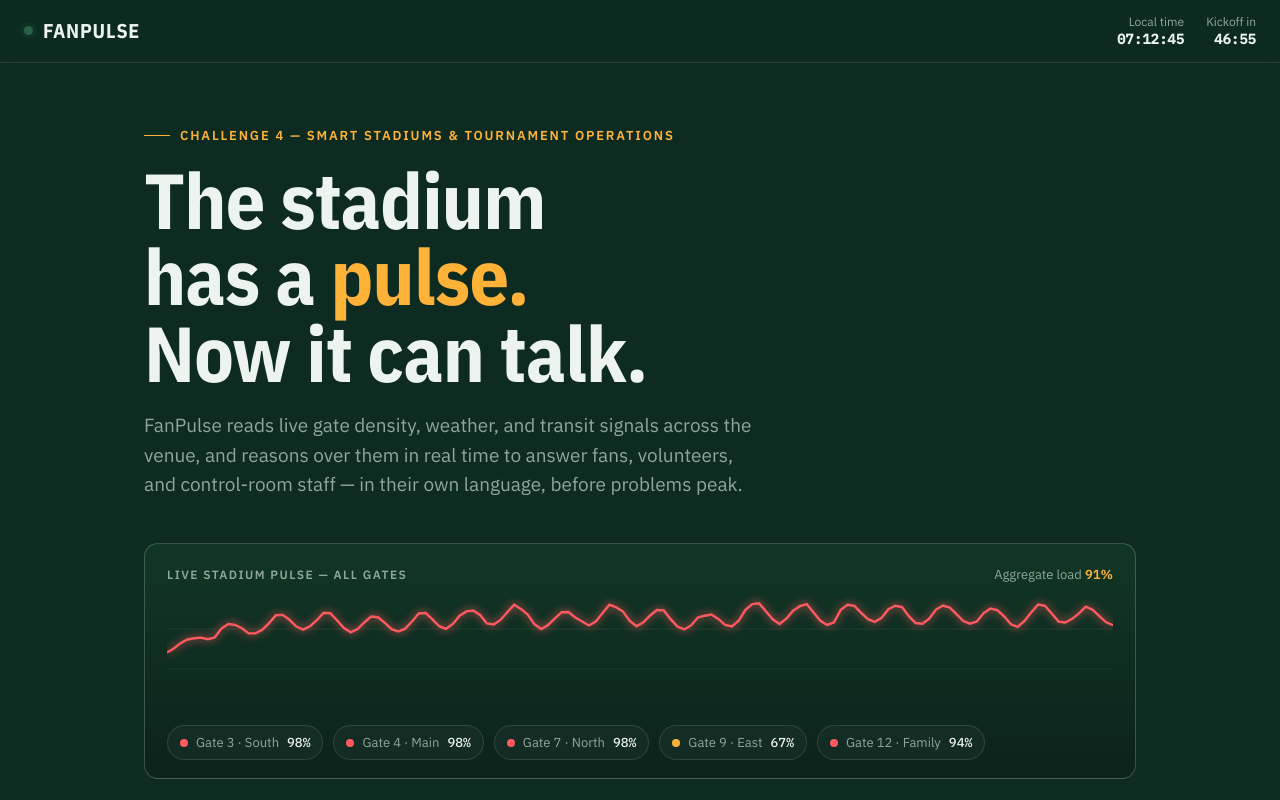
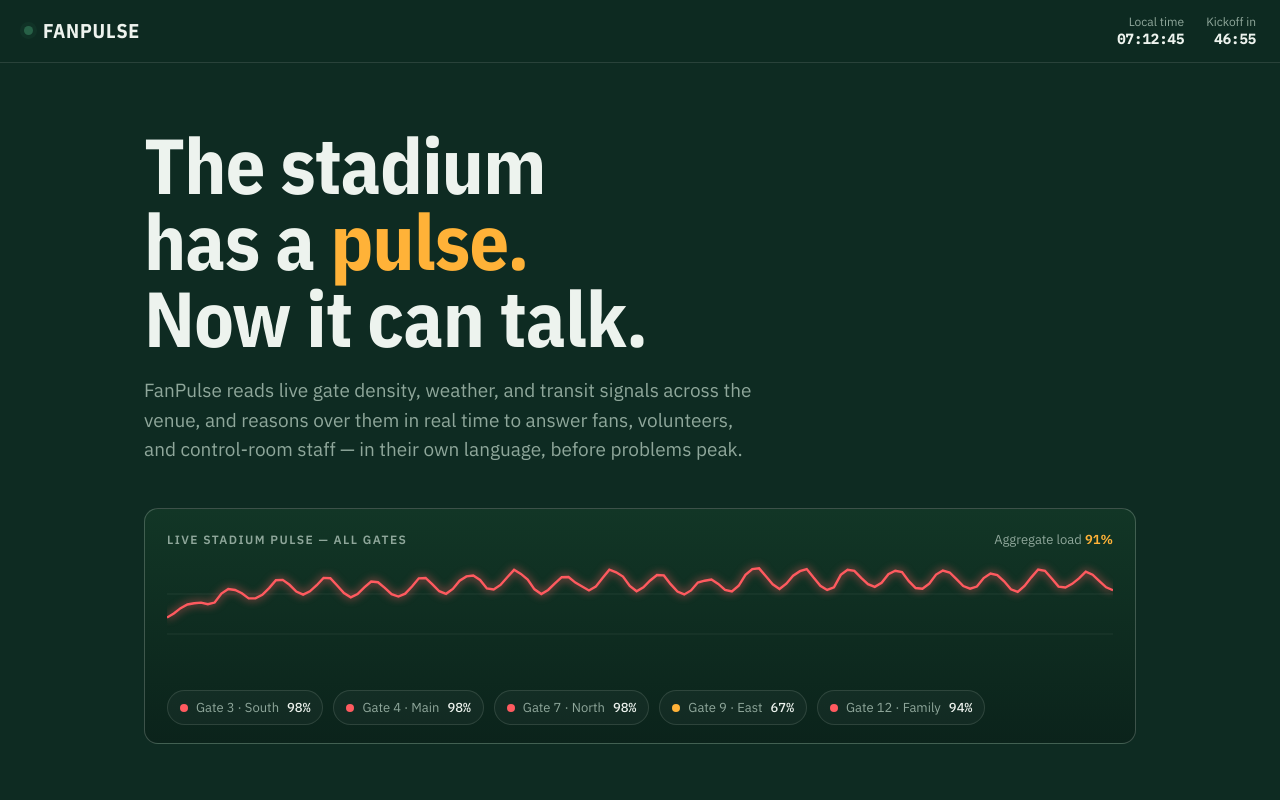
Before and after one commit to WhitehatLaksh/Smart-Stadiums, a plain HTML site: page index.html in a window 1280 px wide. Shown: the top 800 px of the page. Drawn offline with nearby package versions, Linux system fonts and the light colour scheme.

Commit message:
Update index.html

```diff
--- a/index.html
+++ b/index.html
@@ -477,7 +477,7 @@
   </div>
 
   <section class="hero" id="pulse">
-    <div class="eyebrow">Challenge 4 — Smart Stadiums &amp; Tournament Operations</div>
+    <!-- <div class="eyebrow">Challenge 4 — Smart Stadiums &amp; Tournament Operations</div> -->
     <h1>The stadium<br>has a <span>pulse.</span><br>Now it can talk.</h1>
     <p class="lede">FanPulse reads live gate density, weather, and transit signals across the venue, and reasons over them in real time to answer fans, volunteers, and control-room staff — in their own language, before problems peak.</p>
 
```
